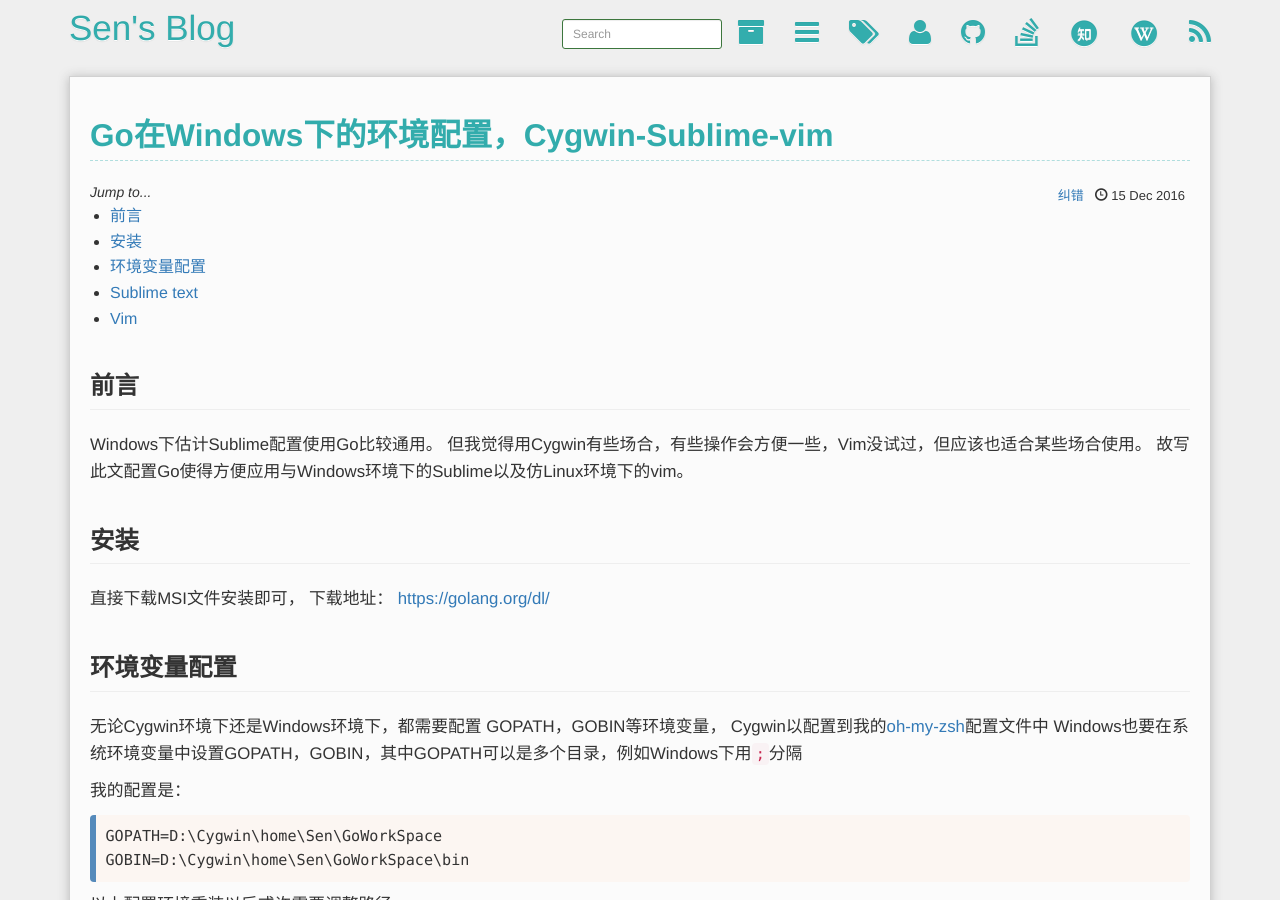
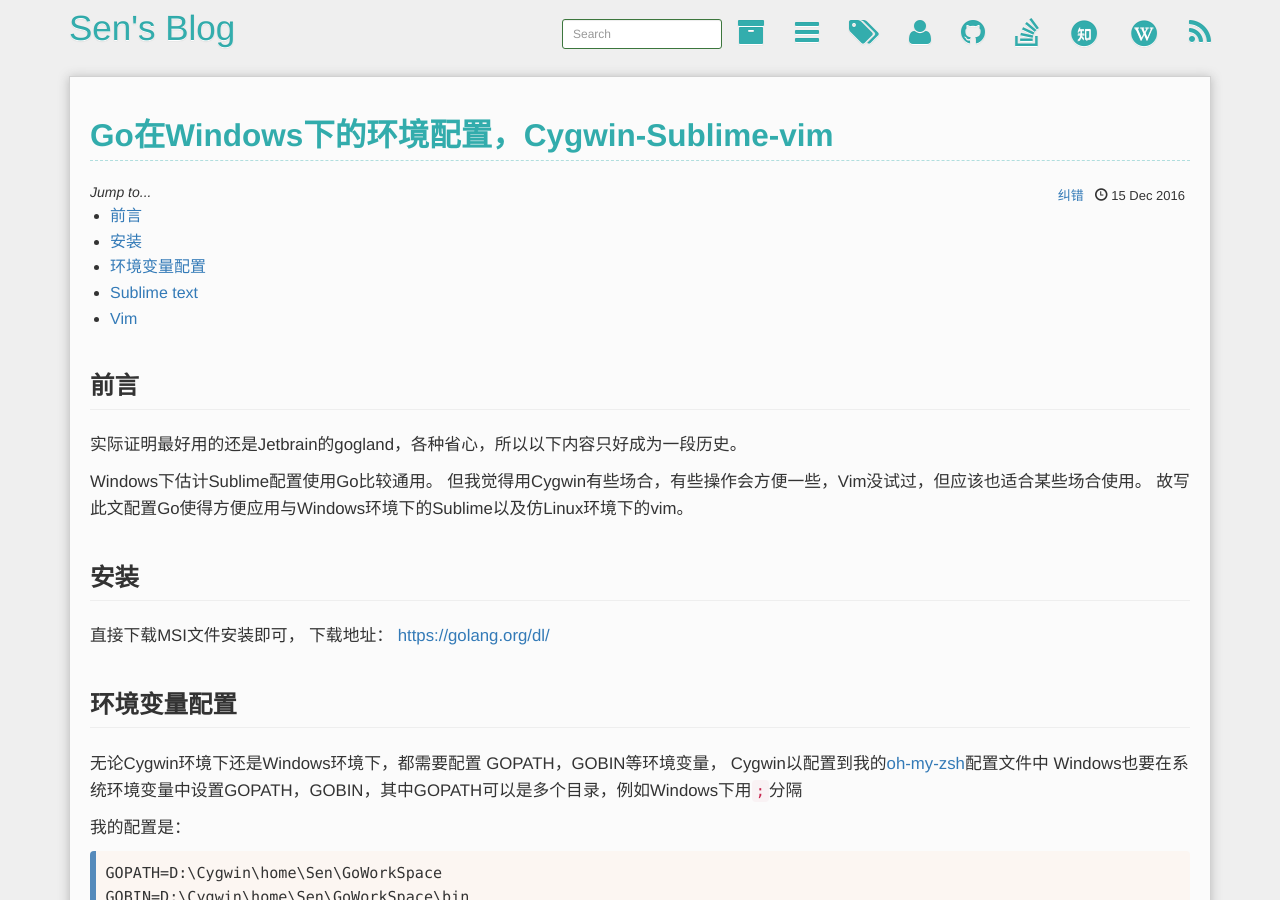
Before and after one commit to SenZhangAI/senzhangai.github.com, a Jekyll site: the page built from _posts/2016-12-15-go-install-in-windows.md, in a window 1280 px wide and 900 px high. Built offline with Jekyll 4.4.1, drawn with Linux system fonts in a browser that asks for light colours; Markdown is read by kramdown in place of the engine named in the settings; comment, search, counter and statistics services are not loaded.

Commit message:
renew post

```diff
--- a/_posts/2016-12-15-go-install-in-windows.md
+++ b/_posts/2016-12-15-go-install-in-windows.md
@@ -8,6 +8,8 @@ tags: [Go, install]
 ---
 
 ## 前言
+
+实际证明最好用的还是Jetbrain的gogland，各种省心，所以以下内容只好成为一段历史。
 
 Windows下估计Sublime配置使用Go比较通用。
 但我觉得用Cygwin有些场合，有些操作会方便一些，Vim没试过，但应该也适合某些场合使用。
```
